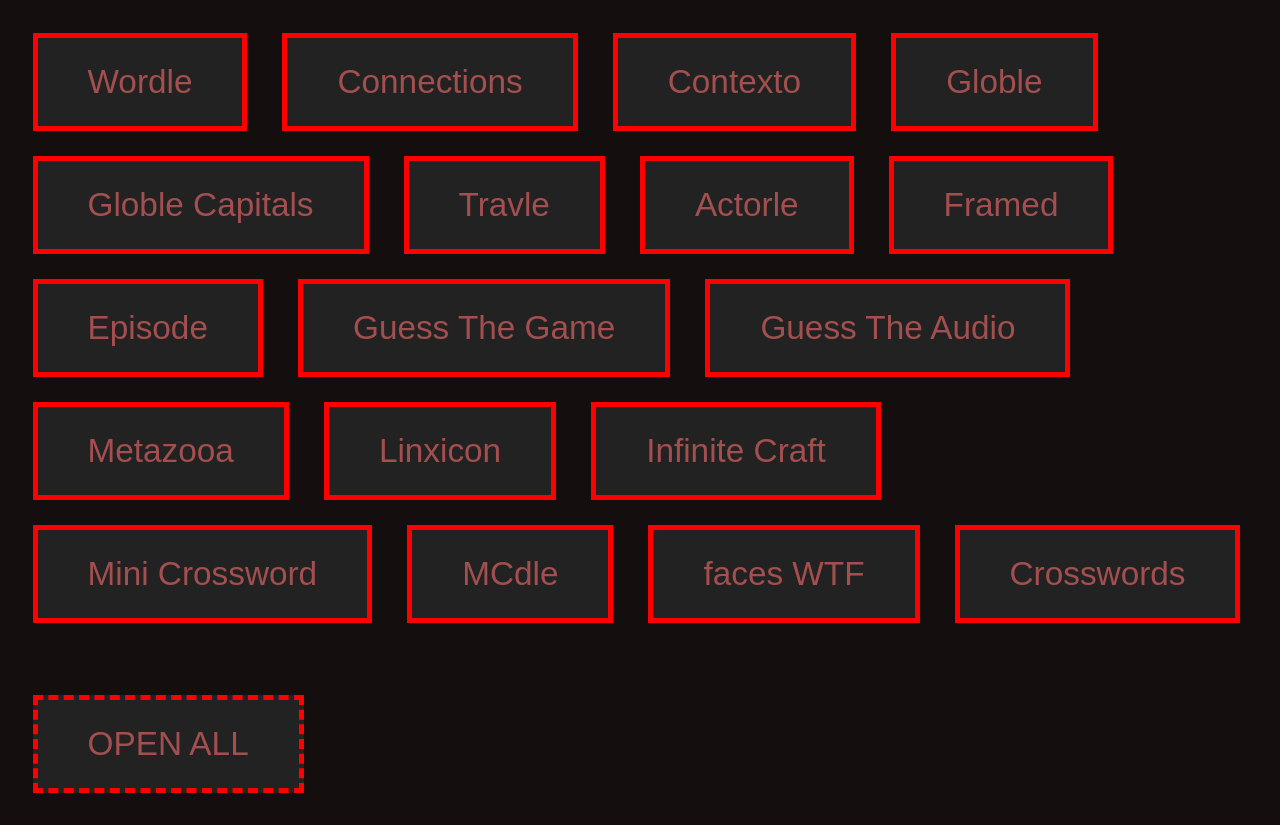
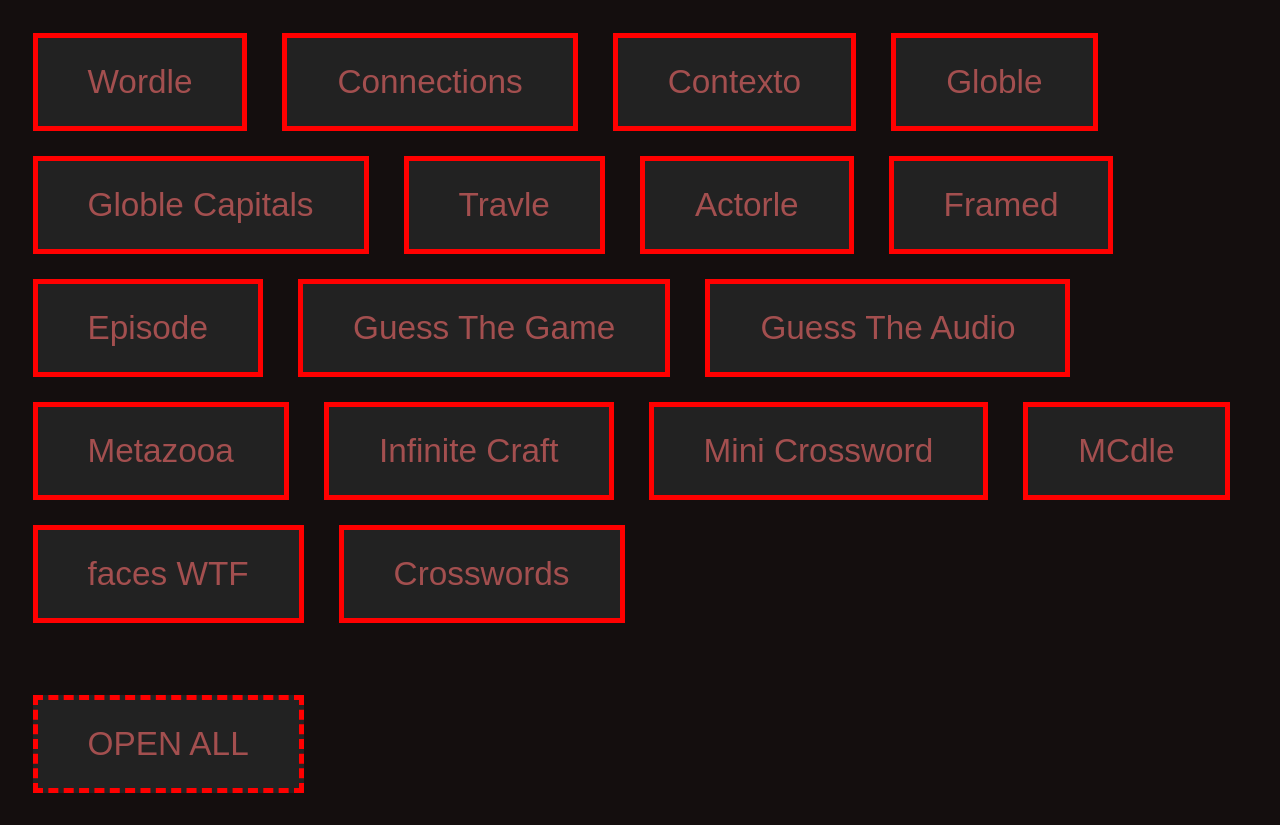
Before and after one commit to Not-A-Zinger/Zinger-dle, a plain HTML site: page index.html in a window 1280 px wide. Drawn offline with Linux system fonts and the light colour scheme.

Commit message:
Update index.html
Removed Linxicon

```diff
--- a/index.html
+++ b/index.html
@@ -22,7 +22,6 @@
     <button><a href="https://guessthe.game/" target="_blank">Guess The Game</a></button>
     <button><a href="https://guesstheaudio.com/" target="_blank">Guess The Audio</a></button>
     <button><a href="https://metazooa.com/" target="_blank">Metazooa</a></button>
-    <button><a href="https://linxicon.com/" target="_blank">Linxicon</a></button>
     <button><a href="https://neal.fun/infinite-craft/" target="_blank">Infinite Craft</a></button>
     <button><a href="https://www.nytimes.com/crosswords/game/mini" target="_blank">Mini Crossword</a></button>
     <button><a href="https://www.mcdle.net/" target="_blank">MCdle</a></button>
```
